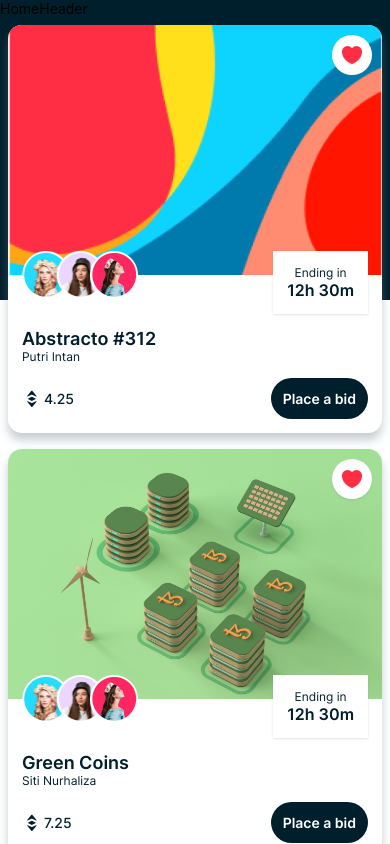
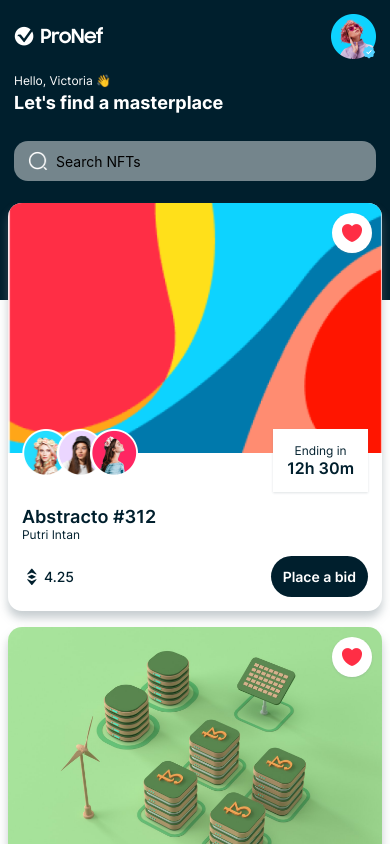
Before and after one commit to tbanj/nft_marketplace, a React Native app: screen /Home in a window 390 px wide. Shown: the top 844 px of the page. Built offline with nearby package versions, Linux system fonts and the light colour scheme.

Commit message:
nftcard implemented with image

```diff
--- /dev/null
+++ b/components/DetailsBids.js
@@ -0,0 +1,25 @@
+import React, { useState } from 'react';
+import { Text, View } from 'react-native';
+import { EthPrice, NFTTitle} from './SubInfo';
+import { COLORS, SIZES, FONTS } from '../constants';
+
+
+const DetailsBids = ({bid}) => {
+  const [first, setfirst] = useState('')
+  return (
+    <>
+      <View>
+        <NFTTitle
+          title={bid.name}
+          subTitle={bid.creator}
+          titleSize={SIZES.font}
+
+        />
+
+        <EthPrice price={bid.price}/>
+      </View>
+    </>
+  )
+}
+
+export default DetailsBids
--- /dev/null
+++ b/components/DetailsDesc.js
@@ -0,0 +1,53 @@
+import React from 'react';
+import { View, Text, Image} from 'react-native';
+import { EthPrice, NFTTitle } from './SubInfo';
+import { COLORS, SIZES, FONTS } from '../constants';
+
+
+const DetailsDesc = ({data}) => {
+
+  return (
+    <>
+      <View style={{
+        width: '100%',
+        flexDirection: 'row',
+        justifyContent:'space-between',
+        alignItems: 'center'
+      }}>
+        <NFTTitle
+          title={data.name}
+          subTitle={data.creator}
+          titleSize={SIZES.extraLarge}
+          subTitleSize={SIZES.font}
+        />
+
+        <EthPrice price={data.price} />
+      </View>
+      <View style={{
+              marginVertical: SIZES.extraLarge * 1.5,
+      }}>
+        <Text style={{
+          fontSize: SIZES.font,
+          fontFamily: FONTS.semiBold,
+          color: COLORS.primary,
+
+        }}>
+        Description
+        </Text>
+        <View style={{ marginTop: SIZES.base}}>
+          <Text style={{
+            fontSize: SIZES.small,
+            fontFamily: FONTS.regular,
+            color: COLORS.secondary,
+            lineHeight: SIZES.large,
+
+          }}>
+          {data.description}
+          </Text>
+        </View>
+      </View>
+    </>
+  )
+}
+
+export default DetailsDesc
--- a/components/HomeHeader.js
+++ b/components/HomeHeader.js
@@ -1,10 +1,72 @@
-import React from 'react'
-import { Text, View } from 'react-native'
+import { View, Text, TextInput, Image } from 'react-native'
+import {COLORS, FONTS, SIZES, assets} from '../constants'
 
-const HomeHeader = () => {
+const HomeHeader = ({ onSearch}) => {
   return (
-    <View>
-        <Text>HomeHeader</Text>
+    <View style={{
+      backgroundColor: COLORS.primary,
+      padding: SIZES.font,
+    }}>
+      <View style={{
+        flexDirection: 'row',
+        justifyContent:'space-between',
+        alignItems:'center',
+        }}>
+          <Image source={assets.logo}
+            resizeMode='contain'
+            style={{ width: 90, height: 25}}
+          />
+          <View style={{
+            width: 45, height: 45
+            }}>
+            <Image
+              source={assets.person01}
+              resizeMode='contain'
+              style={{ width:'100%', height:'100%'}}
+            />
+            <Image
+              source={assets.badge}
+              resizeMode='contain'
+              style={{ position: 'absolute', width:15, height:15,
+                bottom: 0, right: 0,
+                }}
+            />
+          </View>
+        </View>
+        <View style={{ marginVertical: SIZES.font}}>
+          <Text style={{fontFamily: FONTS.regular, fontSize: SIZES.small,
+            color: COLORS.white
+            }}>
+            Hello, Victoria 👋
+          </Text>
+          <Text style={{fontFamily: FONTS.bold, fontSize: SIZES.large,
+            color: COLORS.white, marginTop: SIZES.base / 2
+            }}>
+            Let's find a masterplace
+          </Text>
+        </View>
+
+        <View style={{marginTop: SIZES.font}}>
+          <View style={{
+            width: '100%',
+            borderRadius: SIZES.font,
+            backgroundColor: COLORS.gray,
+            flexDirection: 'row',
+            alignItems: 'center',
+            paddingHorizontal: SIZES.font,
+            paddingVertical: SIZES.small -2,
+          }}>
+            <Image
+              source={assets.search }
+              resizeMode='contain'
+              style={{ width: 20, height: 20, marginRight: SIZES.base}}
+            />
+            <TextInput
+            placeholder='Search NFTs'
+              style={{ flex: 1}}
+              onChangeText={onSearch}/>
+          </View>
+        </View>
     </View>
   )
 }
--- a/components/NFTCard.js
+++ b/components/NFTCard.js
@@ -46,7 +46,7 @@ const NFTCard = ({data}) => {
             <RectButton
               minwidth={120}
               fontSize={SIZES.font}
-              handlePres={()=> navigation.navigate('Details',{ data})}
+              handlePress={()=> navigation.navigate('Details',{ data})}
             />
           </View>
         </View>
--- a/components/index.js
+++ b/components/index.js
@@ -1,11 +1,14 @@
 import { CircleButton, RectButton } from "./Button";
+import DetailsBids from "./DetailsBids";
+import DetailsDesc from "./DetailsDesc";
 import FocusedStatusBar from "./FocusedStatusBar";
 import HomeHeader from "./HomeHeader";
 import NFTCard from "./NFTCard";
-// import { People, ImageCmp, EndDate } from "./SubInfo";
+import { People, ImageCmp, EndDate, SubInfo,  } from "./SubInfo";
 
 export {
     HomeHeader, FocusedStatusBar, NFTCard,
     RectButton, CircleButton,
-    // People
+    People, ImageCmp, EndDate, SubInfo,
+    DetailsBids, DetailsDesc
 }
--- a/screens/Details.js
+++ b/screens/Details.js
@@ -1,8 +1,74 @@
-import React from 'react'
-import { Text } from 'react-native'
+import React, { Fragment } from 'react'
+import { Text, View, SafeAreaView, Image, StatusBar, FlatList } from 'react-native'
+import { COLORS, SIZES, SHADOWS, FONTS, assets } from '../constants';
+import { CircleButton, RectButton, SubInfo, FocusedStatusBar, DetailsDesc, DetailsBids} from '../components';
 
-export const Details = () => {
-  return (
-    <Text>Details</Text>
-  )
+const DetailsHeader =({data, navigation}) => (
+  <View style={{
+    width: '100%',height: 373}}>
+    <Image style
+      source={data.image}
+      resizeMode="cover"
+            style={{
+              width: '100%',
+              height: '100%'
+            }}
+    />
+
+    <CircleButton
+      imgUrl={assets.left}
+      handlePress={()=>navigation.goBack()}
+      left={15}
+      top={StatusBar.currentHeight + 10}
+    />
+    <CircleButton
+      imgUrl={assets.heart}
+      right={15}
+      top={StatusBar.currentHeight + 10}
+    />
+  </View>
+)
+
+export const Details = ({ route, navigation}) => {
+    const { data } = route.params;
+    return (
+      <SafeAreaView style={{ flex: 1}}>
+        <FocusedStatusBar
+          borderStyle="dark-content"
+          backgroundColor="transparent"
+          translucent={true}
+
+        />
+        <View style={{
+          width: '100%',
+          position: 'absolute',
+          bottom: 0,
+          paddingVertical:SIZES.font,
+          justifyContent: 'center',
+          alignItems: 'center',
+          backgroundColor:  'RGB(255,255,255, 0.5)',
+          zIndex: 1
+        }}>
+          <RectButton minWidth={170} fontSize={SIZES.large} {...SHADOWS.dark}/>
+        </View>
+
+        <FlatList
+          data={data.bids}
+          renderItem={({ item}) => <DetailsBids  bid={item}/>}
+          keyExtractor={(item)=> item.id}
+          showsVerticalScrollIndicator={false}
+          contentContainerStyle={{ paddingBottom: SIZES.extraLarge * 3}}
+          ListHeaderComponent={()=>(
+            <Fragment>
+              <DetailsHeader data={data} navigation={navigation}/>
+              <SubInfo/>
+
+              <View style={{ padding: SIZES.font}}>
+                <DetailsDesc data={data}/>
+              </View>
+            </Fragment>
+          )}
+        />
+      </SafeAreaView>
+    )
 }
```
